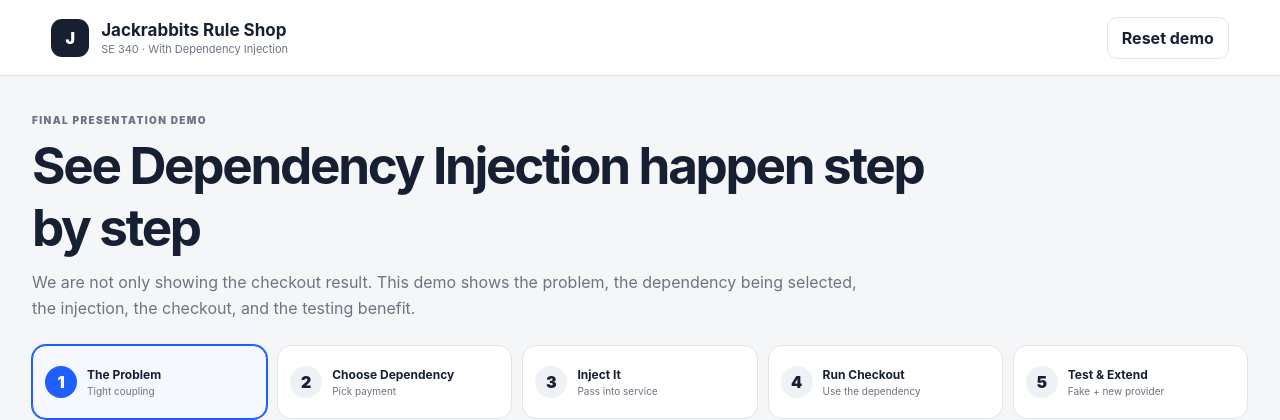
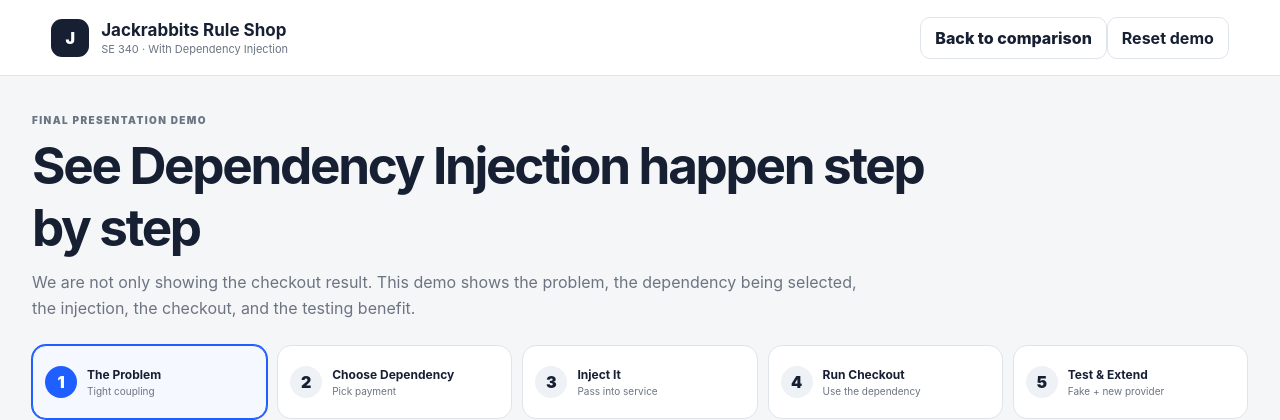
Before and after one commit to pampa12/dependency-injection-project1, a Flask app: page /with-di in a window 1280 px wide. Shown: the top 420 px of the page. Run offline with Flask 3, Linux system fonts and the light colour scheme.

Commit message:
Add comparison link to with-DI demo

```diff
--- a/templates/with_di.html
+++ b/templates/with_di.html
@@ -15,7 +15,7 @@
                 <span>SE 340 · With Dependency Injection</span>
             </div>
         </div>
-        <button id="reset-demo" class="ghost-button">Reset demo</button>
+        <div class="topbar-actions"><a class="ghost-link" href="/">Back to comparison</a><button id="reset-demo" class="ghost-button">Reset demo</button></div>
     </header>
 
     <main class="app-shell">
```
